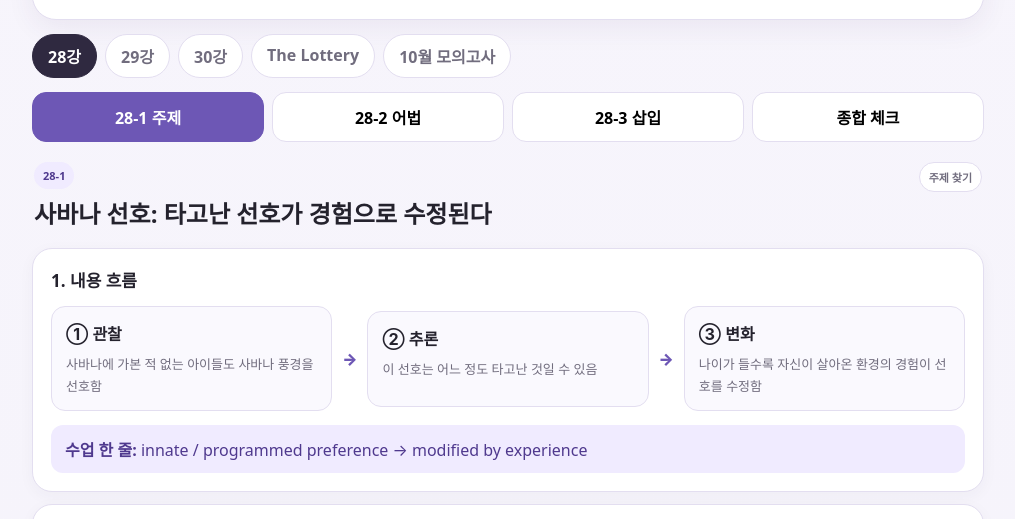
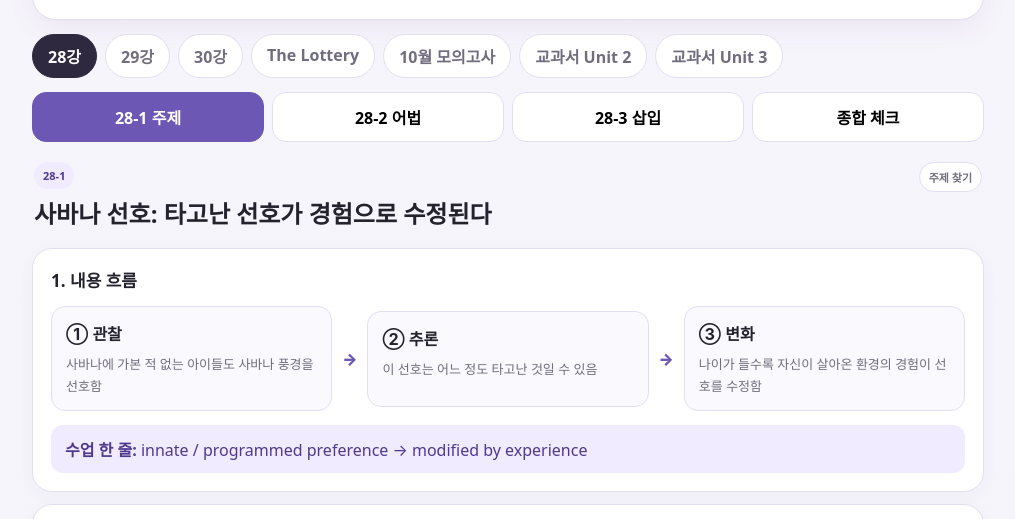
Before and after one commit to WJShim-kr/final_exam_in_class, a plain HTML site: page index.html in a window 1280 px wide. Shown: the part 206-725 px from the top of the page, without its empty margins (132-1147 px from the left). Drawn offline with Linux system fonts and the light colour scheme.

Commit message:
Link textbook Unit 2 and Unit 3 workbooks

```diff
--- a/index.html
+++ b/index.html
@@ -24,6 +24,8 @@
       <a class="chapter-link" href="30.html">30강</a>
       <a class="chapter-link" href="lottery.html">The Lottery</a>
       <a class="chapter-link" href="mock.html">10월 모의고사</a>
+      <a class="chapter-link" href="unit2.html">교과서 Unit 2</a>
+      <a class="chapter-link" href="unit3.html">교과서 Unit 3</a>
     </div>
     <nav class="topnav" aria-label="수업 단원">
     <button data-target="p1" class="nav-btn active">28-1 주제</button>
```
